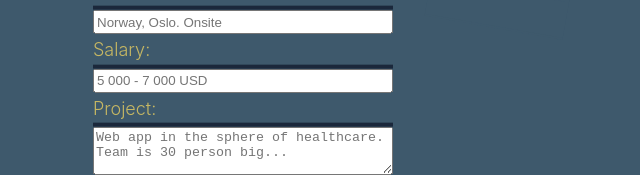
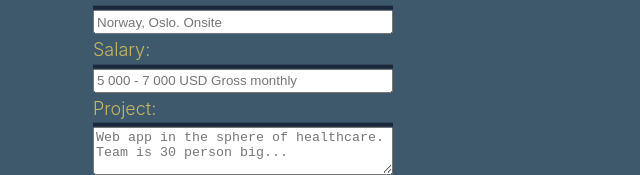
Before and after one commit to RomanistHere/RomanistHere.github.io, a React (Create React App) app: page /form in a window 1280 px wide. Shown: the part 201-376 px from the top of the page, without its empty margins (397-1037 px from the left). Built offline with nearby package versions, Linux system fonts and the light colour scheme.

Commit message:
refactor and add lvl mechanics

```diff
--- a/src/components/Input/Input.js
+++ b/src/components/Input/Input.js
@@ -11,6 +11,8 @@ import {
 const Input = ({
 	isInput,
 	placeholder,
+	inpFocused,
+	nextLvl,
 	name
 }) => {
 	const showMess = (bool, inpName) => {
@@ -41,6 +43,7 @@ const Input = ({
 		const mess = querySelector(inpName)
 		removeClass(mess, 'form__mess-show')
 		removeClass(warning, 'form__mess-show')
+		inpFocused(inpName)
 	}
 
 	const onKeyUp = (e) => {
@@ -62,10 +65,10 @@ const Input = ({
 
 	const onKeyDown = (e) => {
 		if (e.key === "Tab") {
-			// tabPressed
-			if (e.shiftKey) {
-				// shift plus tab pressed
-			}
+			if (e.shiftKey)
+				nextLvl(4)
+			else
+				nextLvl(3)
 		}
 	}
 
--- a/src/components/Typing/Typing.js
+++ b/src/components/Typing/Typing.js
@@ -4,7 +4,7 @@ import { useTimeout } from '../../static/functions'
 
 import './Typing.css'
 
-const Typing = ({ text, className, startDelay, shouldShow }) => {
+const Typing = ({ text, className, startDelay = 0, shouldShow }) => {
 	const [isShow, setShow] = useState(false);
 
 	useTimeout(() => setShow(true), startDelay)
--- a/src/index.js
+++ b/src/index.js
@@ -1,24 +1,29 @@
-import React from 'react';
-import ReactDOM from 'react-dom';
+import React from 'react'
+import ReactDOM from 'react-dom'
 
-import './fonts/handFont.ttf'
-import './fonts/handFont2.ttf'
-import './fonts/handFont3.otf'
+// import './fonts/handFont.ttf'
+// import './fonts/handFont2.ttf'
+// import './fonts/handFont3.otf'
 
-import './variables.css';
-import './index.css';
+import './variables.css'
+import './index.css'
 
-import App from './containers/App';
-// import * as serviceWorker from './serviceWorker';
+import App from './containers/App'
+// import * as serviceWorker from './serviceWorker'
+
+React.lazy(() => import('./fonts/handFont.ttf'))
+React.lazy(() => import('./fonts/handFont2.ttf'))
+React.lazy(() => import('./fonts/handFont3.otf'))
+
 
 ReactDOM.render(
   <React.StrictMode>
     <App />
   </React.StrictMode>,
   document.getElementById('root')
-);
+)
 
 // If you want your app to work offline and load faster, you can change
 // unregister() to register() below. Note this comes with some pitfalls.
 // Learn more about service workers: https://bit.ly/CRA-PWA
-// serviceWorker.unregister();
+// serviceWorker.unregister()
--- a/src/pages/Form/Form.css
+++ b/src/pages/Form/Form.css
@@ -60,6 +60,8 @@
 .form__txtarea {
     height: 48px;
     margin-bottom: -4px;
+
+    z-index: 1;
 }
 
 .form__focus {
@@ -90,14 +92,20 @@
 .form__mess {
     position: absolute;
 
-    left: 100%;
+    /*left: 100%;
     width: 100%;
-    bottom: 0;
+    bottom: 0;*/
+    right: 0;
+    width: auto;
+    top: 0;
+
     padding: 1px 2px 1px 7px;
 
     transition: all ease .5s .3s;
 
     opacity: 0;
+    /*color: var(--gray-color);*/
+    font-style: italic;
 }
 
 .form__mess-show {
@@ -136,5 +144,49 @@
 .form__typing_3 {
     left: -180px;
     right: auto;
-    top: 200px;
+    top: 160px;
 }
+
+.form__typing_4 {
+    left: -200px;
+    right: auto;
+    top: 50px;
+}
+
+.form__typing_5 {
+    right: -180px;
+    top: 194px;
+
+    padding-left: 35px;
+}
+
+.form__typing_5::before {
+    content: '';
+    position: absolute;
+    opacity: 0;
+
+    width: 0;
+    height: 0;
+    left: 0;
+    top: calc(50% - 10px);
+
+    border-style: solid;
+    border-width: 10px 16px 10px 0;
+    border-color: transparent var(--yellow-color2) transparent transparent;
+
+    animation: bounce 2s ease-out infinite;
+    transition: 1s linear 3s;
+}
+
+.typing-active.form__typing_5::before {
+    opacity: 1;
+}
+
+@keyframes bounce {
+    0%, 10%, 90%, 100% {
+        transform: translateX(0);
+    }
+    50% {
+        transform: translateX(10px);
+    }
+}
--- a/src/pages/Form/Form.js
+++ b/src/pages/Form/Form.js
@@ -8,9 +8,12 @@ import Typing from '../../components/Typing/Typing'
 
 import content from '../../static/content'
 import manage from '../../static/manage'
-import { useTimeout } from '../../static/functions'
+import {
+	useTimeout,
+	removeElem
+} from '../../static/functions'
 
-const formInputs = content.form__info.map(({
+const formInputs = ({ inpFocused, nextLvl }) => content.form__info.map(({
 	form__lbl,
 	isInput,
 	placeholder,
@@ -21,11 +24,23 @@ const formInputs = content.form__info.map(({
 				<Input
 					isInput={isInput}
 					placeholder={placeholder}
+					inpFocused={inpFocused}
+					nextLvl={nextLvl}
 					name={form__lbl} />
 				<span className="form__focus"></span>
 				<span className={`form__mess ${form__lbl.toLowerCase()}`}>{form__mess}</span>
 				<span className={`form__mess ${form__lbl.toLowerCase()}_warn`}>{content.form__mess}</span>
 			</div>
+})
+
+const formTypings = (shouldShow) => content.form__typings.map((item, index) => {
+	return  <Typing
+				key={index}
+				text={content.form__typings[index]}
+				className={`form__typing form__typing_${index + 1}`}
+				startDelay={manage[`form__typing_${index + 1}__show_time`]}
+				shouldShow={shouldShow === (index + 1) ? true : false}
+			/>
 })
 
 const Form = () => {
@@ -50,21 +65,51 @@ const Form = () => {
 	    // xhr.send(data)
 	}
 
-	const [shouldShow, setShowTyping] = useState(true)
+	// 2 user focus second input => display second message and hide first one
+	// 3 user uses tab => hide second mess and show third
+	// 4 user use shift+tab => hide third and show 4th
+	// 5 user focus first textarea => show 5th mess and hide 4th
+	// 6 user submits => show last mess
 
 	const {
-		form__typing_1__show_time,
-		form__typing_2__show_time,
-		form__typing_3__show_time,
+		form__typing_5__hide_time,
 	} = manage
 
-	// user focus second input => display second message and hide first one
-	// user uses tab => hide second mess and show third
-	// user use shift+tab => hide third
-	// user focus first textarea => show 4th mess
-	// user submits => show last mess
+	const [shouldShow, setShowTyping] = useState(1)
+	const [inpFocusedTimes, changeFocusedTimes] = useState(1)
+	const [shownLvl, show] = useState([1, 3, 6])
 
-	// useTimeout(() => (shouldShow && setShowTyping(false)), offer_switcher__hide_time)
+	const inpFocused = inpName => {
+		changeFocusedTimes(inpFocusedTimes => inpFocusedTimes + 1)
+
+		if (inpFocusedTimes === 2)
+			nextLvl(2)
+
+		if (inpName === content.form__info[3].form__lbl)
+			nextLvl(5)
+	}
+
+	const changeShow = arr => {
+		show([...new Set(arr)])
+	}
+
+	const nextLvl = newLvlNumb => {
+		const shownLevels = shownLvl
+
+		if (!shownLvl.includes(newLvlNumb)) {
+			changeShow([...shownLevels, newLvlNumb])
+			setShowTyping(newLvlNumb)
+		}
+
+		if ((newLvlNumb === 2) && !shownLvl.includes(4))
+			changeShow(removeElem(shownLevels, 3))
+
+		if ((newLvlNumb === 3) && shownLvl.includes(newLvlNumb))
+			changeShow([...shownLevels, 2, 4])
+
+		if (newLvlNumb === 5)
+			setTimeout(() => setShowTyping(0), form__typing_5__hide_time)
+	}
 
   	return 	<section className="form_section">
 				<form
@@ -74,31 +119,16 @@ const Form = () => {
 				  	autoComplete="off"
 				  	onSubmit={onSubmit}
 				>
-					{formInputs}
+					{formInputs({
+						inpFocused,
+						nextLvl
+					})}
+
 					<button
 						className="form__button"
 					>Submit</button>
 
-					<Typing
-		  				text={content.form__typing_1}
-		  				className='form__typing form__typing_1'
-		  				startDelay={form__typing_1__show_time}
-		  				shouldShow={shouldShow}
-		  			/>
-
-		  			<Typing
-		  				text={content.form__typing_2}
-		  				className='form__typing form__typing_2'
-		  				startDelay={form__typing_2__show_time}
-		  				shouldShow={shouldShow}
-		  			/>
-
-		  			<Typing
-		  				text={content.form__typing_3}
-		  				className='form__typing form__typing_3'
-		  				startDelay={form__typing_3__show_time}
-		  				shouldShow={shouldShow}
-		  			/>
+					{formTypings(shouldShow)}
 				</form>
 
 
--- a/src/static/content.js
+++ b/src/static/content.js
@@ -23,19 +23,19 @@ const content = {
 			'isInput': true,
 			'form__lbl': 'Position',
 			'placeholder': 'Front-end developer',
-			'form__mess': ' - unlikely:('
+			'form__mess': ' unlikely:('
 		},
 		{
 			'isInput': true,
 			'form__lbl': 'Where',
 			'placeholder': 'Norway, Oslo. Onsite',
-			'form__mess': ' - маловероятно)'
+			'form__mess': ' маловероятно)'
 		},
 		{
 			'isInput': true,
 			'form__lbl': 'Salary',
-			'placeholder': '5 000 - 7 000 USD',
-			'form__mess': ' - meh, too low:('
+			'placeholder': '5 000 - 7 000 USD Gross monthly',
+			'form__mess': `that's too low:(`
 		},
 		{
 			'isInput': false,
@@ -58,18 +58,20 @@ const content = {
 			'placeholder': 'Contact me back via email: example@gmal.com or LinkedIn...',
 		},
 	],
-	'form__mess': ' - Field is almost empty',
+	'form__mess': ' This field is almost empty',
 	'mehWords': {
 		'Where': ['belarus', 'russia', 'ukraine', 'бела', 'россия', 'укра', 'minsk', 'минск'],
-		'Position': ['back', 'бэк', 'full'],
+		'Position': ['back', 'бэк', 'full', 'фул'],
 		'Salary': ['1000', '2000', '1500', '2500'],
 	},
 	'formAction': 'https://formspree.io/xdowzzgv',
-	'form__typing_1': 'Best way to fill would be like in example',
-	'form__typing_2': 'You can jump to the next field by pressing tab',
-	'form__typing_3': 'And return by pressing shift + tab',
-	'form__typing_4': 'It works for every website',
-	'form__typing_5': 'You can pull and stretch it here to expand :)',
+	'form__typings': [
+		'Best way to fill would be like in example',
+		'You can jump to the next field by pressing tab',
+		'And return by pressing shift + tab',
+		'It works for every website',
+		'You can pull and stretch it here to expand :)',
+	],
 	'offer__title': 'Summary',
 	'offer__list': [
 		{
--- a/src/static/functions.js
+++ b/src/static/functions.js
@@ -17,6 +17,9 @@ const toggleClass = (selector, className) =>
 
 const ifStringContArr = (string, arr) =>
 	arr.some(item => string.toLowerCase().includes(item))
+
+const removeElem = (arr, elem) =>
+  arr = arr.filter(item => item !== elem)
 
 const useInterval = (callback, delay) => {
   const savedCallback = useRef()
@@ -63,6 +66,7 @@ export {
 	ifStringContArr,
 	querySelectorAll,
 	toggleClass,
+  removeElem,
 	useInterval,
 	useTimeout
 }
--- a/src/static/manage.js
+++ b/src/static/manage.js
@@ -5,6 +5,7 @@ const manage = {
 	'form__typing_1__show_time': 2000,
 	'form__typing_2__show_time': 6000,
 	'form__typing_3__show_time': 10000,
+	'form__typing_5__hide_time': 10000,
 }
 
 export default manage
```
